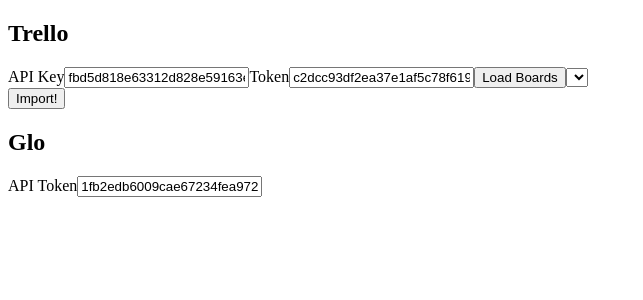
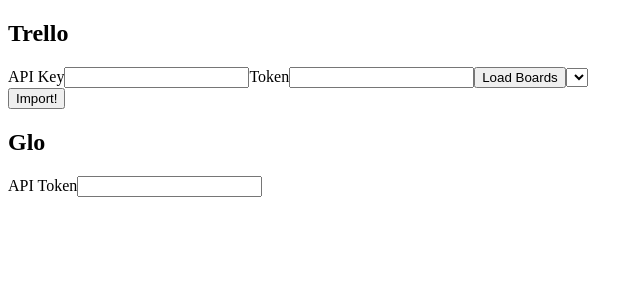
Before and after one commit to James-Quigley/glo-trello-import, a Vue app: page / in a window 1280 px wide. Shown: the top 300 px of the page, without its empty margins (0-643 px from the left). Built offline with nearby package versions, Linux system fonts and the light colour scheme.

Commit message:
Remove tokens
They've been revoked, so don't even bother

```diff
--- a/src/App.vue
+++ b/src/App.vue
@@ -38,15 +38,14 @@
 export default {
     name: "app",
     data: () => ({
-        trelloApiKey: "fbd5d818e63312d828e59163e199f626",
-        trelloToken:
-            "c2dcc93df2ea37e1af5c78f61984500c69459781becc9348a9c7437f0223e29f",
+        trelloApiKey: "",
+        trelloToken: "",
         trelloBoards: [],
         trelloCards: [],
         trelloColumns: [],
         trelloLabels: {},
         selectedBoard: "",
-        gloToken: "1fb2edb6009cae67234fea97240e4e4b46a2d5aa",
+        gloToken: "",
         gloBoard: null,
         gloColumns: {},
         gloLabels: {},
```
